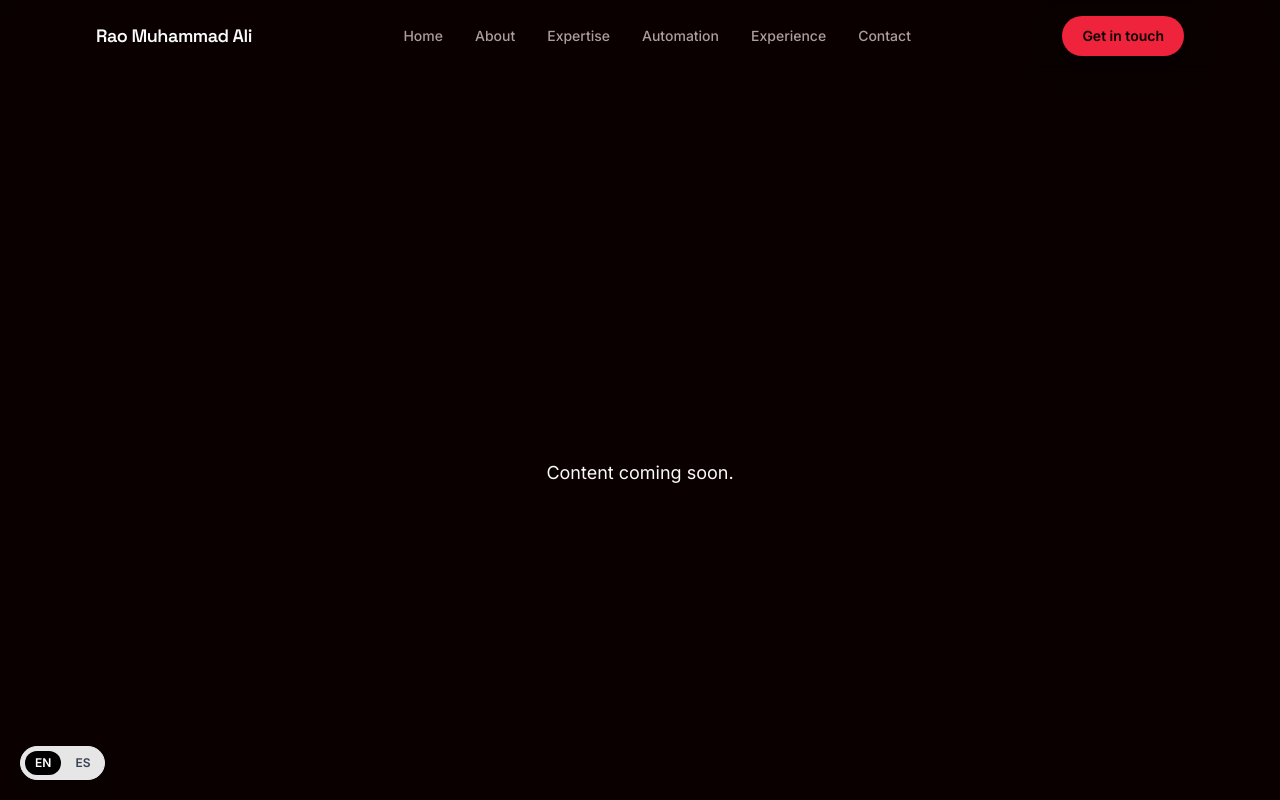
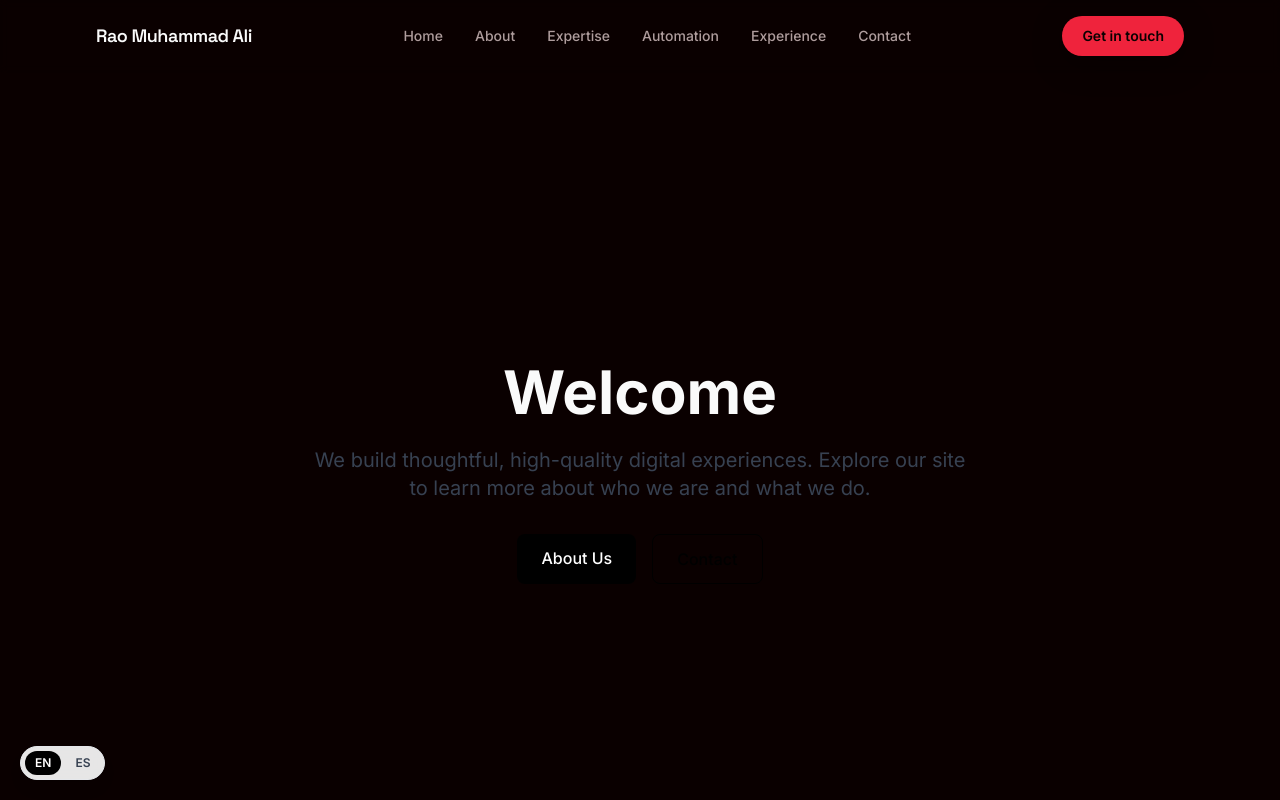
Before and after one commit to supportbuilder-hash/atomic-create-a-premium-modern-fully-responsi-e671ffe2, a Next.js app: page / in a window 1280 px wide. Shown: the top 800 px of the page. Built offline with nearby package versions, Linux system fonts and the light colour scheme.

Commit message:
feat: Fix a regression where every page shows a 'content coming soon' placeholder instead of real content — restore the actual

```diff
--- a/app/page.tsx
+++ b/app/page.tsx
@@ -1,8 +1,27 @@
+import Link from "next/link";
+
 export default function Home() {
   return (
-    <main>
-      <div className="min-h-screen flex items-center justify-center">
-        <p className="text-center text-lg">Content coming soon.</p>
+    <main className="flex flex-col items-center justify-center min-h-screen px-6 py-24 text-center">
+      <h1 className="text-4xl md:text-6xl font-bold mb-6">
+        Welcome
+      </h1>
+      <p className="text-lg md:text-xl text-gray-700 max-w-2xl mb-8">
+        We build thoughtful, high-quality digital experiences. Explore our site to learn more about who we are and what we do.
+      </p>
+      <div className="flex gap-4">
+        <Link
+          href="/about"
+          className="px-6 py-3 rounded-lg bg-black text-white font-medium hover:bg-gray-800 transition-colors"
+        >
+          About Us
+        </Link>
+        <Link
+          href="/contact"
+          className="px-6 py-3 rounded-lg border border-black text-black font-medium hover:bg-gray-100 transition-colors"
+        >
+          Contact
+        </Link>
       </div>
     </main>
   );
```
